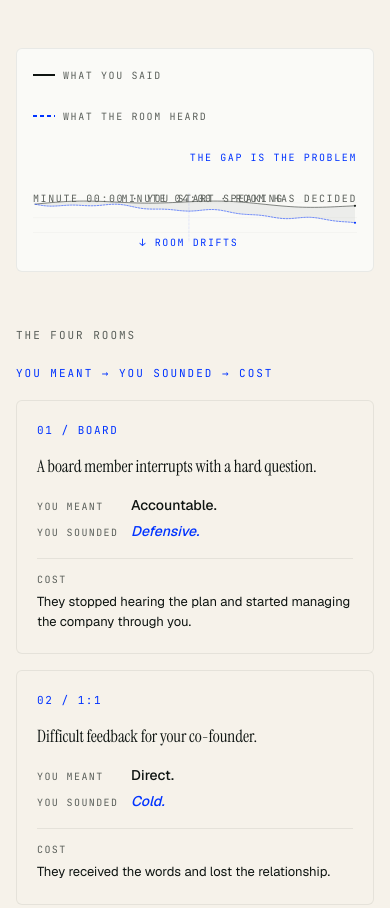
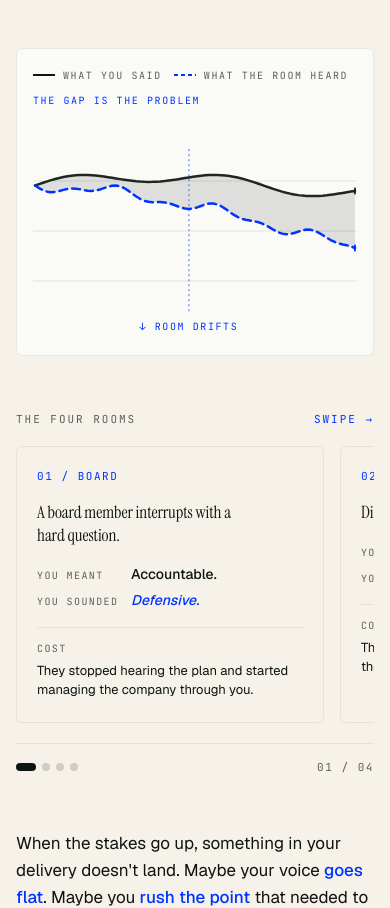
Before and after one commit to foxinahenhouse/VOICELAB, a Next.js app: page / in a window 390 px wide. Shown: the part 1240-2148 px from the top of the page. Built offline with nearby package versions, Linux system fonts and the light colour scheme.

Commit message:
Fix mobile chart readability in Why You're Here section

```diff
--- a/app/globals.css
+++ b/app/globals.css
@@ -199,6 +199,10 @@ section, footer {
     display: none !important;
   }
 
+  .vl-desktop-hide {
+    display: inline !important;
+  }
+
   .vl-wordmark-text {
     letter-spacing: 0.14em !important;
     gap: 6px !important;
@@ -215,6 +219,34 @@ section, footer {
   }
 }
 
+.vl-desktop-hide {
+  display: none;
+}
+
+/* Scenario cards carousel */
+.vl-scenario-track {
+  display: flex;
+  overflow-x: scroll;
+  scroll-snap-type: x mandatory;
+  -webkit-overflow-scrolling: touch;
+  gap: 16px;
+  scrollbar-width: none;
+  -ms-overflow-style: none;
+}
+.vl-scenario-track::-webkit-scrollbar {
+  display: none;
+}
+.vl-scenario-card {
+  flex: 0 0 calc(50% - 8px);
+  scroll-snap-align: start;
+  min-width: 0;
+}
+@media (max-width: 768px) {
+  .vl-scenario-card {
+    flex: 0 0 86%;
+  }
+}
+
 @media (prefers-reduced-motion: reduce) {
   *, *::before, *::after {
     animation-duration: 0.01ms !important;
--- a/app/page.js
+++ b/app/page.js
@@ -356,26 +356,26 @@ const SaidHeardChart = () => {
 
   return (
     <div style={{ position: 'relative', width: '100%' }}>
-      <svg viewBox={`0 0 ${W} ${H}`} preserveAspectRatio="none" width="100%" height="auto" style={{ display: 'block' }} aria-hidden>
+      <svg viewBox={`0 0 ${W} ${H}`} preserveAspectRatio="none" width="100%" style={{ display: 'block', height: 'clamp(200px, 18vw, 220px)' }} aria-hidden>
         {[0.25, 0.5, 0.75].map((p, i) => (
-          <line key={i} x1={0} x2={W} y1={H * p} y2={H * p} stroke={HAIR} strokeWidth={1} />
+          <line key={i} x1={0} x2={W} y1={H * p} y2={H * p} stroke={HAIR} strokeWidth={1} vectorEffect="non-scaling-stroke" />
         ))}
-        <polygon points={gapPath} fill={INK} opacity={0.06} />
-        <line x1={divX} x2={divX} y1={TOP - 10} y2={BOT + 10} stroke={GREEN} strokeWidth={1} strokeDasharray="2 3" opacity={0.7} />
-        <polyline fill="none" stroke={INK} strokeWidth={2} strokeLinecap="round" strokeLinejoin="round"
+        <polygon points={gapPath} fill={INK} opacity={0.12} />
+        <line x1={divX} x2={divX} y1={TOP - 10} y2={BOT + 10} stroke={GREEN} strokeWidth={1} strokeDasharray="2 3" opacity={0.7} vectorEffect="non-scaling-stroke" />
+        <polyline fill="none" stroke={INK} strokeWidth={2.5} strokeLinecap="round" strokeLinejoin="round" vectorEffect="non-scaling-stroke"
           points={saidPts.map(([x, y]) => `${x},${y}`).join(' ')} />
-        <polyline fill="none" stroke={GREEN} strokeWidth={2} strokeLinecap="round" strokeLinejoin="round"
-          strokeDasharray="6 5"
+        <polyline fill="none" stroke={GREEN} strokeWidth={2.5} strokeLinecap="round" strokeLinejoin="round" vectorEffect="non-scaling-stroke"
+          strokeDasharray="8 5"
           points={heardPts.map(([x, y]) => `${x},${y}`).join(' ')} />
-        <circle cx={saidPts[N - 1][0]} cy={saidPts[N - 1][1]} r={4} fill={INK} />
-        <circle cx={heardPts[N - 1][0]} cy={heardPts[N - 1][1]} r={4} fill={GREEN} />
+        <circle cx={saidPts[N - 1][0]} cy={saidPts[N - 1][1]} r={4} fill={INK} vectorEffect="non-scaling-stroke" />
+        <circle cx={heardPts[N - 1][0]} cy={heardPts[N - 1][1]} r={4} fill={GREEN} vectorEffect="non-scaling-stroke" />
       </svg>
-      <div style={{
+      <div className="vl-mobile-hide" style={{
         position: 'absolute', left: 0, top: 4,
         fontFamily: 'var(--vl-font-mono)', fontSize: 10, letterSpacing: '0.16em',
         textTransform: 'uppercase', color: 'var(--vl-graphite)'
       }}>Minute 00:00 · You start speaking</div>
-      <div style={{
+      <div className="vl-mobile-hide" style={{
         position: 'absolute', right: 0, top: 4,
         fontFamily: 'var(--vl-font-mono)', fontSize: 10, letterSpacing: '0.16em',
         textTransform: 'uppercase', color: 'var(--vl-graphite)'
@@ -386,6 +386,107 @@ const SaidHeardChart = () => {
         fontFamily: 'var(--vl-font-mono)', fontSize: 10, letterSpacing: '0.16em',
         textTransform: 'uppercase', color: 'var(--vl-voice-green)', whiteSpace: 'nowrap'
       }}>↓ Room drifts</div>
+    </div>
+  )
+}
+
+// ---------- SCENARIO CAROUSEL ----------
+
+const ScenarioCarousel = ({ scenarios }) => {
+  const [active, setActive] = useState(0)
+  const trackRef = useRef(null)
+
+  useEffect(() => {
+    const track = trackRef.current
+    if (!track) return
+    const onScroll = () => {
+      const scrollLeft = track.scrollLeft
+      let closest = 0, minDist = Infinity
+      Array.from(track.children).forEach((card, i) => {
+        const dist = Math.abs(card.offsetLeft - scrollLeft)
+        if (dist < minDist) { minDist = dist; closest = i }
+      })
+      setActive(closest)
+    }
+    track.addEventListener('scroll', onScroll, { passive: true })
+    return () => track.removeEventListener('scroll', onScroll)
+  }, [])
+
+  const goTo = (i) => {
+    const track = trackRef.current
+    if (!track) return
+    const card = track.children[i]
+    if (card) track.scrollTo({ left: card.offsetLeft, behavior: 'smooth' })
+  }
+
+  return (
+    <div style={{ marginTop: 56 }}>
+      <div style={{
+        display: 'flex', alignItems: 'baseline', justifyContent: 'space-between',
+        marginBottom: 20, gap: 24, flexWrap: 'wrap'
+      }}>
+        <div style={{ fontFamily: 'var(--vl-font-mono)', fontSize: 11, letterSpacing: '0.18em', textTransform: 'uppercase', color: 'var(--vl-graphite)' }}>The four rooms</div>
+        <div style={{ fontFamily: 'var(--vl-font-mono)', fontSize: 11, letterSpacing: '0.18em', textTransform: 'uppercase', color: 'var(--vl-voice-green)' }}>
+          <span className="vl-mobile-hide">You meant → You sounded → Cost</span>
+          <span className="vl-desktop-hide">Swipe →</span>
+        </div>
+      </div>
+
+      <div ref={trackRef} className="vl-scenario-track">
+        {scenarios.map((s, i) => (
+          <div key={i} className="vl-scenario-card" style={{
+            display: 'flex', flexDirection: 'column', gap: 18,
+            padding: '22px 20px',
+            background: 'var(--vl-paper)',
+            border: '1px solid var(--vl-hairline)', borderRadius: 6
+          }}>
+            <div style={{ display: 'flex', alignItems: 'center', justifyContent: 'space-between' }}>
+              <span style={{ fontFamily: 'var(--vl-font-mono)', fontSize: 11, letterSpacing: '0.14em', textTransform: 'uppercase', color: 'var(--vl-voice-green)' }}>
+                {String(i + 1).padStart(2, '0')} / {s.tag.toUpperCase()}
+              </span>
+            </div>
+            <p style={{ fontFamily: 'var(--vl-font-serif)', fontWeight: 400, fontSize: 17, lineHeight: 1.35, letterSpacing: '-0.005em', color: 'var(--vl-ink)', margin: 0 }}>
+              {s.setup}
+            </p>
+            <div style={{ display: 'flex', flexDirection: 'column', gap: 8 }}>
+              {[['You meant', s.meant, 'var(--vl-ink)', false], ['You sounded', s.sounded, 'var(--vl-voice-green)', true]].map(([lbl, val, clr, italic]) => (
+                <div key={lbl} style={{ display: 'flex', alignItems: 'baseline', gap: 10 }}>
+                  <span style={{ fontFamily: 'var(--vl-font-mono)', fontSize: 10, letterSpacing: '0.14em', textTransform: 'uppercase', color: 'var(--vl-graphite)', flex: '0 0 auto', width: 84 }}>{lbl}</span>
+                  <span style={{ fontFamily: 'var(--vl-font-sans)', fontSize: 14, fontWeight: 500, color: clr, fontStyle: italic ? 'italic' : 'normal' }}>{val}</span>
+                </div>
+              ))}
+            </div>
+            <div style={{ paddingTop: 14, borderTop: '1px solid var(--vl-hairline)', display: 'flex', flexDirection: 'column', gap: 6 }}>
+              <div style={{ fontFamily: 'var(--vl-font-mono)', fontSize: 10, letterSpacing: '0.14em', textTransform: 'uppercase', color: 'var(--vl-graphite)' }}>Cost</div>
+              <p style={{ fontFamily: 'var(--vl-font-sans)', fontSize: 13, lineHeight: 1.5, color: 'var(--vl-ink)', margin: 0 }}>{s.cost}</p>
+            </div>
+          </div>
+        ))}
+      </div>
+
+      <div style={{
+        display: 'flex', alignItems: 'center', justifyContent: 'space-between',
+        marginTop: 20, paddingTop: 16, borderTop: '1px solid var(--vl-hairline)'
+      }}>
+        <div style={{ display: 'flex', gap: 6 }}>
+          {scenarios.map((_, i) => (
+            <button
+              key={i}
+              onClick={() => goTo(i)}
+              aria-label={`Go to card ${i + 1}`}
+              style={{
+                width: i === active ? 20 : 8, height: 8, borderRadius: 999,
+                background: i === active ? 'var(--vl-ink)' : 'rgba(31,37,32,0.18)',
+                border: 'none', cursor: 'pointer', padding: 0,
+                transition: 'width 220ms var(--vl-ease), background 220ms var(--vl-ease)'
+              }}
+            />
+          ))}
+        </div>
+        <span style={{ fontFamily: 'var(--vl-font-mono)', fontSize: 11, letterSpacing: '0.14em', textTransform: 'uppercase', color: 'var(--vl-graphite)' }}>
+          {String(active + 1).padStart(2, '0')} / {String(scenarios.length).padStart(2, '0')}
+        </span>
+      </div>
     </div>
   )
 }
@@ -445,7 +546,7 @@ const Problem = () => {
           background: 'var(--vl-bone)'
         }}>
           <div style={{
-            display: 'flex', alignItems: 'center', gap: 28, marginBottom: 24, flexWrap: 'wrap',
+            display: 'flex', alignItems: 'center', gap: 'clamp(12px, 3vw, 28px)', marginBottom: 24, flexWrap: 'wrap',
             fontFamily: 'var(--vl-font-mono)', fontSize: 10, letterSpacing: '0.16em',
             textTransform: 'uppercase', color: 'var(--vl-graphite)'
           }}>
@@ -457,52 +558,13 @@ const Problem = () => {
               <svg width="22" height="2" style={{ display: 'block' }}><line x1="0" y1="1" x2="22" y2="1" stroke="var(--vl-voice-green)" strokeWidth="2" strokeDasharray="4 3" /></svg>
               What the room heard
             </span>
-            <span style={{ marginLeft: 'auto', color: 'var(--vl-voice-green)' }}>The gap is the problem</span>
+            <span style={{ color: 'var(--vl-voice-green)' }}>The gap is the problem</span>
           </div>
           <SaidHeardChart />
         </div>
 
-        {/* Scenario cards */}
-        <div style={{ marginTop: 56 }}>
-          <div style={{
-            display: 'flex', alignItems: 'baseline', justifyContent: 'space-between',
-            marginBottom: 20, gap: 24, flexWrap: 'wrap'
-          }}>
-            <div style={{ fontFamily: 'var(--vl-font-mono)', fontSize: 11, letterSpacing: '0.18em', textTransform: 'uppercase', color: 'var(--vl-graphite)' }}>The four rooms</div>
-            <div style={{ fontFamily: 'var(--vl-font-mono)', fontSize: 11, letterSpacing: '0.18em', textTransform: 'uppercase', color: 'var(--vl-voice-green)' }}>You meant → You sounded → Cost</div>
-          </div>
-          <div style={{ display: 'grid', gridTemplateColumns: 'var(--vl-cols-4)', gap: 16 }}>
-            {scenarios.map((s, i) => (
-              <div key={i} style={{
-                display: 'flex', flexDirection: 'column', gap: 18,
-                padding: '22px 20px',
-                background: 'var(--vl-paper)',
-                border: '1px solid var(--vl-hairline)', borderRadius: 6
-              }}>
-                <div style={{ display: 'flex', alignItems: 'center', justifyContent: 'space-between' }}>
-                  <span style={{ fontFamily: 'var(--vl-font-mono)', fontSize: 11, letterSpacing: '0.14em', textTransform: 'uppercase', color: 'var(--vl-voice-green)' }}>
-                    {String(i + 1).padStart(2, '0')} / {s.tag.toUpperCase()}
-                  </span>
-                </div>
-                <p style={{ fontFamily: 'var(--vl-font-serif)', fontWeight: 400, fontSize: 17, lineHeight: 1.35, letterSpacing: '-0.005em', color: 'var(--vl-ink)', margin: 0 }}>
-                  {s.setup}
-                </p>
-                <div style={{ display: 'flex', flexDirection: 'column', gap: 8 }}>
-                  {[['You meant', s.meant, 'var(--vl-ink)', false], ['You sounded', s.sounded, 'var(--vl-voice-green)', true]].map(([lbl, val, clr, italic]) => (
-                    <div key={lbl} style={{ display: 'flex', alignItems: 'baseline', gap: 10 }}>
-                      <span style={{ fontFamily: 'var(--vl-font-mono)', fontSize: 10, letterSpacing: '0.14em', textTransform: 'uppercase', color: 'var(--vl-graphite)', flex: '0 0 auto', width: 84 }}>{lbl}</span>
-                      <span style={{ fontFamily: 'var(--vl-font-sans)', fontSize: 14, fontWeight: 500, color: clr, fontStyle: italic ? 'italic' : 'normal' }}>{val}</span>
-                    </div>
-                  ))}
-                </div>
-                <div style={{ paddingTop: 14, borderTop: '1px solid var(--vl-hairline)', display: 'flex', flexDirection: 'column', gap: 6 }}>
-                  <div style={{ fontFamily: 'var(--vl-font-mono)', fontSize: 10, letterSpacing: '0.14em', textTransform: 'uppercase', color: 'var(--vl-graphite)' }}>Cost</div>
-                  <p style={{ fontFamily: 'var(--vl-font-sans)', fontSize: 13, lineHeight: 1.5, color: 'var(--vl-ink)', margin: 0 }}>{s.cost}</p>
-                </div>
-              </div>
-            ))}
-          </div>
-        </div>
+        {/* Scenario cards carousel */}
+        <ScenarioCarousel scenarios={scenarios} />
 
         {/* Diagnosis */}
         <div style={{ marginTop: 56, display: 'grid', gridTemplateColumns: 'var(--vl-cols-12)', gap: 'var(--vl-gap-96)', alignItems: 'start' }}>
@@ -670,11 +732,35 @@ const Stakes = () => (
 
 const SprintIcon = ({ kind }) => {
   const stroke = 'var(--vl-voice-green)'
-  const common = { width: 36, height: 36, fill: 'none', stroke, strokeWidth: 1.5, strokeLinecap: 'round', strokeLinejoin: 'round' }
-  if (kind === 'authority') return <svg viewBox="0 0 40 40" {...common}><path d="M20 5 v22" /><path d="M14 27 h12" /><path d="M16 27 l4 8 l4 -8" /><circle cx="20" cy="5" r="1.5" fill={stroke} /></svg>
-  if (kind === 'warmth') return <svg viewBox="0 0 40 40" {...common}><path d="M8 26 a10 10 0 0 1 10 -10" /><path d="M32 14 a10 10 0 0 0 -10 10" /><circle cx="18" cy="16" r="1.5" fill={stroke} /><circle cx="22" cy="24" r="1.5" fill={stroke} /></svg>
-  if (kind === 'clarity') return <svg viewBox="0 0 40 40" {...common}><path d="M5 20 q3 -8 6 0 t6 0 t6 0 t6 0" /><circle cx="35" cy="20" r="2" fill={stroke} /></svg>
-  if (kind === 'presence') return <svg viewBox="0 0 40 40" {...common}><circle cx="20" cy="20" r="3" fill={stroke} /><circle cx="20" cy="20" r="8" /><circle cx="20" cy="20" r="14" opacity="0.5" /></svg>
+  const common = { width: '100%', height: 40, viewBox: '0 0 200 40', fill: 'none', stroke, strokeWidth: 1.5, strokeLinecap: 'round', strokeLinejoin: 'round' }
+  if (kind === 'authority') return (
+    <svg {...common}>
+      <path d="M 0,20 L 6,9 L 11,28 L 16,11 L 21,29 L 26,8 L 31,26 L 36,12 L 41,28 L 46,10 L 51,24 L 56,8 L 61,23 L 66,15 L 71,27 L 76,13 L 81,22 L 86,17 L 91,28 L 96,18 L 101,24 L 106,20 L 112,20" />
+      <path d="M 112,20 L 194,20" />
+      <circle cx="197" cy="20" r="3" fill={stroke} stroke="none" />
+    </svg>
+  )
+  if (kind === 'warmth') return (
+    <svg {...common}>
+      <path d="M 0,20 L 95,20" />
+      <path d="M 95,20 C 103,20 106,10 112,12 C 118,14 122,26 130,26 C 138,26 141,16 148,14 C 155,12 158,18 166,18 C 173,18 179,22 187,20 L 194,20" />
+      <circle cx="197" cy="20" r="3" fill={stroke} stroke="none" />
+    </svg>
+  )
+  if (kind === 'clarity') return (
+    <svg {...common}>
+      <path d="M 0,20 L 4,12 L 7,27 L 10,14 L 13,28 L 16,10 L 19,26 L 22,13 L 25,29 L 28,11 L 31,25 L 34,9 L 37,27 L 40,15 L 43,28 L 46,12 L 49,24 L 52,10 L 55,26 L 58,16 L 61,28 L 64,13 L 67,25 L 70,11 L 73,23 L 77,20 L 80,25 L 83,15 L 87,22 L 91,20 L 95,20" />
+      <path d="M 95,20 C 100,10 105,10 110,20 C 115,30 120,30 125,20 C 130,10 135,10 140,20 C 145,30 150,30 155,20 C 160,10 165,10 170,20 C 175,28 180,28 187,20 L 194,20" />
+      <circle cx="197" cy="20" r="3" fill={stroke} stroke="none" />
+    </svg>
+  )
+  if (kind === 'presence') return (
+    <svg {...common}>
+      <path d="M 0,20 L 95,20" strokeDasharray="4 6" />
+      <path d="M 95,20 L 194,20" />
+      <circle cx="197" cy="20" r="3" fill={stroke} stroke="none" />
+    </svg>
+  )
   return null
 }
 
@@ -839,10 +925,10 @@ const HearTheDifference = () => {
 
 const Sprint = () => {
   const cards = [
-    { icon: 'authority', title: 'Authority and command', pull: "Stop sounding tentative when you're actually certain.", body: "You'll develop the weight and steadiness that makes people stop talking over you — so your point lands the first time, not the third." },
-    { icon: 'warmth', title: 'Warmth and trust', pull: 'Move past flat delivery that reads as cold or checked-out.', body: "You'll find the register that makes colleagues feel addressed, not lectured — so people want to be in the room with you." },
-    { icon: 'clarity', title: 'Clarity and impact', pull: 'Get out of your own way when it matters most.', body: "You'll learn to land your point cleanly under pressure — so what you say is what people hear." },
-    { icon: 'presence', title: 'Presence and connection', pull: 'Hold the room without raising your voice.', body: "You'll practice the small shifts that make people feel addressed — so you're heard as engaged, not detached." },
+    { icon: 'authority', titleMain: 'Authority', titleSub: '& command.', beforeLabel: 'TENTATIVE', afterLabel: 'COMMANDING', pull: "Stop sounding tentative when you're actually certain.", body: "You'll develop the weight and steadiness that makes people stop talking over you — so your point lands the first time, not the third." },
+    { icon: 'warmth', titleMain: 'Warmth', titleSub: '& trust.', beforeLabel: 'FLAT', afterLabel: 'ALIVE', pull: 'Move past flat delivery that reads as cold or checked-out.', body: "You'll find the register that makes colleagues feel addressed, not lectured — so people want to be in the room with you." },
+    { icon: 'clarity', titleMain: 'Clarity', titleSub: '& impact.', beforeLabel: 'NOISE', afterLabel: 'SIGNAL', pull: 'Get out of your own way when it matters most.', body: "You'll learn to land your point cleanly under pressure — so what you say is what people hear." },
+    { icon: 'presence', titleMain: 'Presence', titleSub: '& connection.', beforeLabel: 'FADING', afterLabel: 'HELD', pull: 'Hold the room without raising your voice.', body: "You'll practice the small shifts that make people feel addressed — so you're heard as engaged, not detached." },
   ]
 
   return (
@@ -870,18 +956,33 @@ const Sprint = () => {
           </div>
         </div>
 
-        <div style={{ marginTop: 'var(--vl-gap-96)', display: 'grid', gridTemplateColumns: 'var(--vl-cols-4)', gap: 24 }}>
-          {cards.map((r, i) => (
-            <div key={i} style={{ display: 'flex', flexDirection: 'column', gap: 14, padding: '28px 24px', background: 'var(--vl-paper)', border: '1px solid var(--vl-hairline)', borderRadius: 6 }}>
-              <div style={{ display: 'flex', alignItems: 'center', justifyContent: 'space-between' }}>
-                <SprintIcon kind={r.icon} />
-                <div style={{ fontFamily: 'var(--vl-font-mono)', fontFeatureSettings: "'tnum' 1", fontSize: 11, color: 'var(--vl-voice-green)', letterSpacing: '0.04em' }}>{String(i + 1).padStart(2, '0')}</div>
+        <div style={{ marginTop: 'var(--vl-gap-96)' }}>
+          <div style={{ display: 'flex', alignItems: 'baseline', justifyContent: 'space-between', gap: 16, flexWrap: 'wrap', paddingBottom: 18, borderBottom: '1px solid var(--vl-hairline)', marginBottom: 20 }}>
+            <span style={{ fontFamily: 'var(--vl-font-serif)', fontWeight: 400, fontStyle: 'italic', fontSize: 'clamp(17px, 1.6vw, 20px)', color: 'var(--vl-graphite)' }}>What you'll build</span>
+            <span style={{ fontFamily: 'var(--vl-font-mono)', fontSize: 11, letterSpacing: '0.18em', textTransform: 'uppercase', color: 'var(--vl-graphite)' }}>4 focus areas · 10 days</span>
+          </div>
+          <div style={{ display: 'grid', gridTemplateColumns: 'var(--vl-cols-4)', gap: 20 }}>
+            {cards.map((r, i) => (
+              <div key={i} style={{ display: 'flex', flexDirection: 'column', gap: 12, padding: '20px 20px 24px', background: 'var(--vl-paper)', border: '1px solid var(--vl-hairline)', borderRadius: 6 }}>
+                <div style={{ display: 'flex', justifyContent: 'flex-end' }}>
+                  <span style={{ fontFamily: 'var(--vl-font-mono)', fontFeatureSettings: "'tnum' 1", fontSize: 11, color: 'var(--vl-voice-green)', letterSpacing: '0.04em' }}>{String(i + 1).padStart(2, '0')} / 04</span>
+                </div>
+                <div>
+                  <SprintIcon kind={r.icon} />
+                  <div style={{ display: 'flex', justifyContent: 'space-between', marginTop: 6, fontFamily: 'var(--vl-font-mono)', fontSize: 10, letterSpacing: '0.18em', textTransform: 'uppercase' }}>
+                    <span style={{ color: 'var(--vl-graphite)' }}>{r.beforeLabel}</span>
+                    <span style={{ color: 'var(--vl-ink)' }}>{r.afterLabel}</span>
+                  </div>
+                </div>
+                <div style={{ marginTop: 6 }}>
+                  <div style={{ fontFamily: 'var(--vl-font-serif)', fontWeight: 400, fontSize: 24, lineHeight: 1.1, letterSpacing: '-0.005em', color: 'var(--vl-ink)' }}>{r.titleMain}</div>
+                  <div style={{ fontFamily: 'var(--vl-font-serif)', fontWeight: 400, fontStyle: 'italic', fontSize: 24, lineHeight: 1.1, letterSpacing: '-0.005em', color: 'var(--vl-voice-green)' }}>{r.titleSub}</div>
+                </div>
+                <p style={{ fontFamily: 'var(--vl-font-serif)', fontStyle: 'italic', fontWeight: 400, fontSize: 15, lineHeight: 1.35, color: 'var(--vl-graphite)', margin: 0 }}>{r.pull}</p>
+                <p style={{ fontFamily: 'var(--vl-font-sans)', fontSize: 14, lineHeight: 1.55, color: 'var(--vl-graphite)', margin: 0 }}>{r.body}</p>
               </div>
-              <h4 style={{ fontFamily: 'var(--vl-font-serif)', fontWeight: 500, fontSize: 22, lineHeight: 1.15, letterSpacing: '-0.005em', color: 'var(--vl-ink)', margin: '4px 0 0' }}>{r.title}</h4>
-              <p style={{ fontFamily: 'var(--vl-font-serif)', fontStyle: 'italic', fontWeight: 400, fontSize: 17, lineHeight: 1.3, color: 'var(--vl-voice-green)', margin: 0 }}>{r.pull}</p>
-              <p style={{ fontFamily: 'var(--vl-font-sans)', fontSize: 14, lineHeight: 1.55, color: 'var(--vl-graphite)', margin: 0 }}>{r.body}</p>
-            </div>
-          ))}
+            ))}
+          </div>
         </div>
 
         <HearTheDifference />
```
